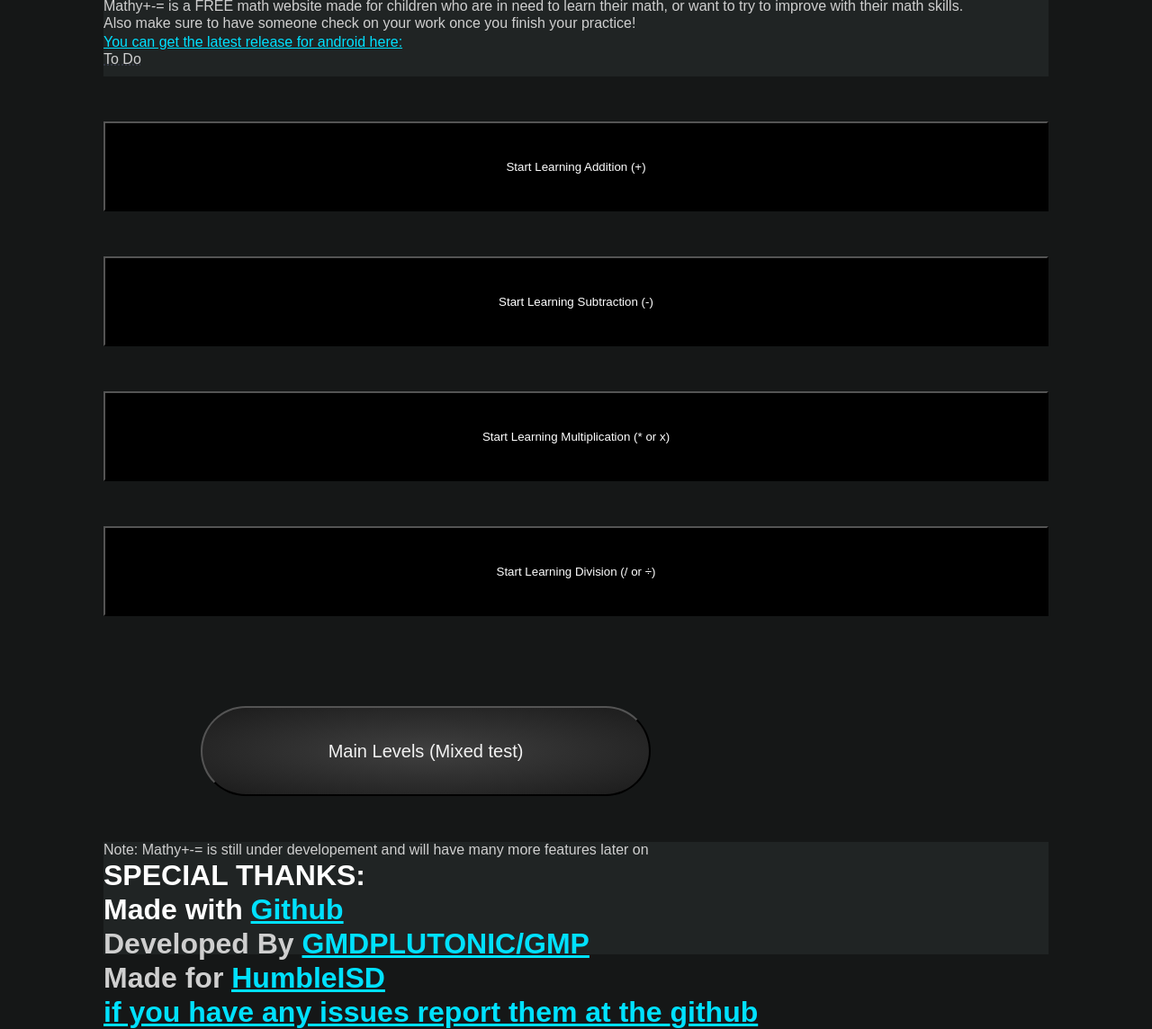
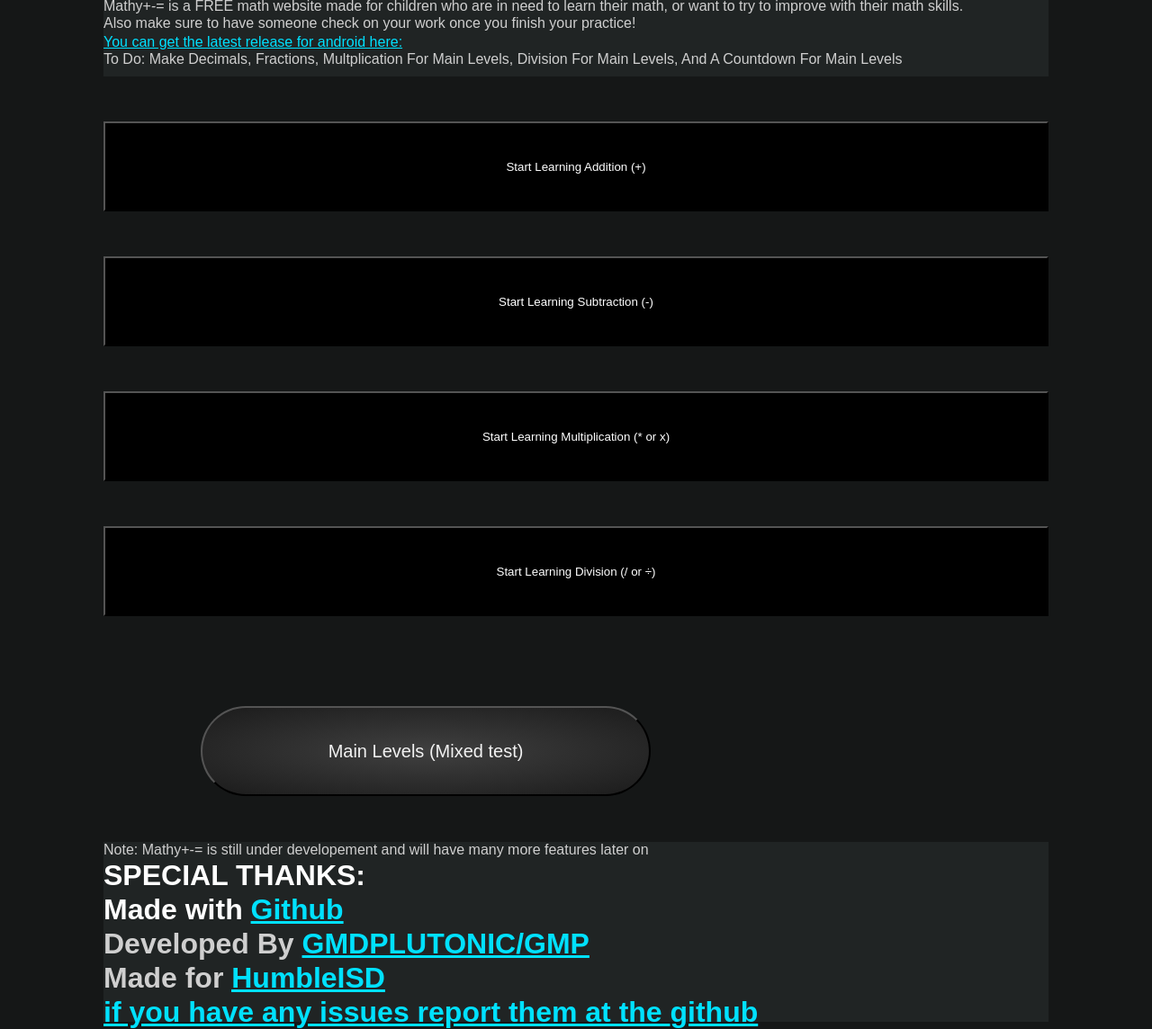
Before and after one commit to Mathy-learning/Mathy-learning, a plain HTML site: page index.html in a window 1280 px wide. Shown: the part 48-1192 px from the top of the page at 90% size. Drawn offline with Linux system fonts and the light colour scheme.

Commit message:
fix stuff

```diff
--- a/index.html
+++ b/index.html
@@ -14,7 +14,7 @@
     <p>Mathy+-= is a FREE math website made for children who are in need to learn their math, or want to try to improve with their math skills.</p>
     <p>Also make sure to have someone check on your work once you finish your practice!</p>
     <a href="https://github.com/GMDPLUTONIC/Mathy/releases/latest" target="_blank">You can get the latest release for android here:</a>
-        <abbr title="Make Decimals, Fractions, Multplication For Main Levels,  Division For Main Levels, And  A Countdown For Main Levels"><p>To Do</p></abbr>
+    <p>To Do: Make Decimals, Fractions, Multplication For Main Levels,  Division For Main Levels, And  A Countdown For Main Levels</p>
 </div>
 
 
@@ -57,7 +57,7 @@
     </div>
 </a>
 
-                <div class="abt">
+                <div class="contacts">
 
                     <p>Note: Mathy+-= is still under developement and will have many more features later on</p>
 
--- a/styles.css
+++ b/styles.css
@@ -198,10 +198,10 @@ body
 .contacts
     {
     width: 1050px;
-    height: 125px;
+    height: 200px;
     background:#202424;
     color: #3a3d4c;
-    margin:500px 0px ;
+    margin: 0px auto;
     }
 
 .contacts h1
```
Also changed, not shown: main-levels/index.html (+1 -1 lines), math-types/Decimals/index.html (+1 -1 lines), math-types/addition/index.html (+1 -1 lines), math-types/division/index.html (+1 -1 lines), math-types/multiplication/index.html (+1 -1 lines), math-types/subtraction/index.html (+1 -1 lines).
